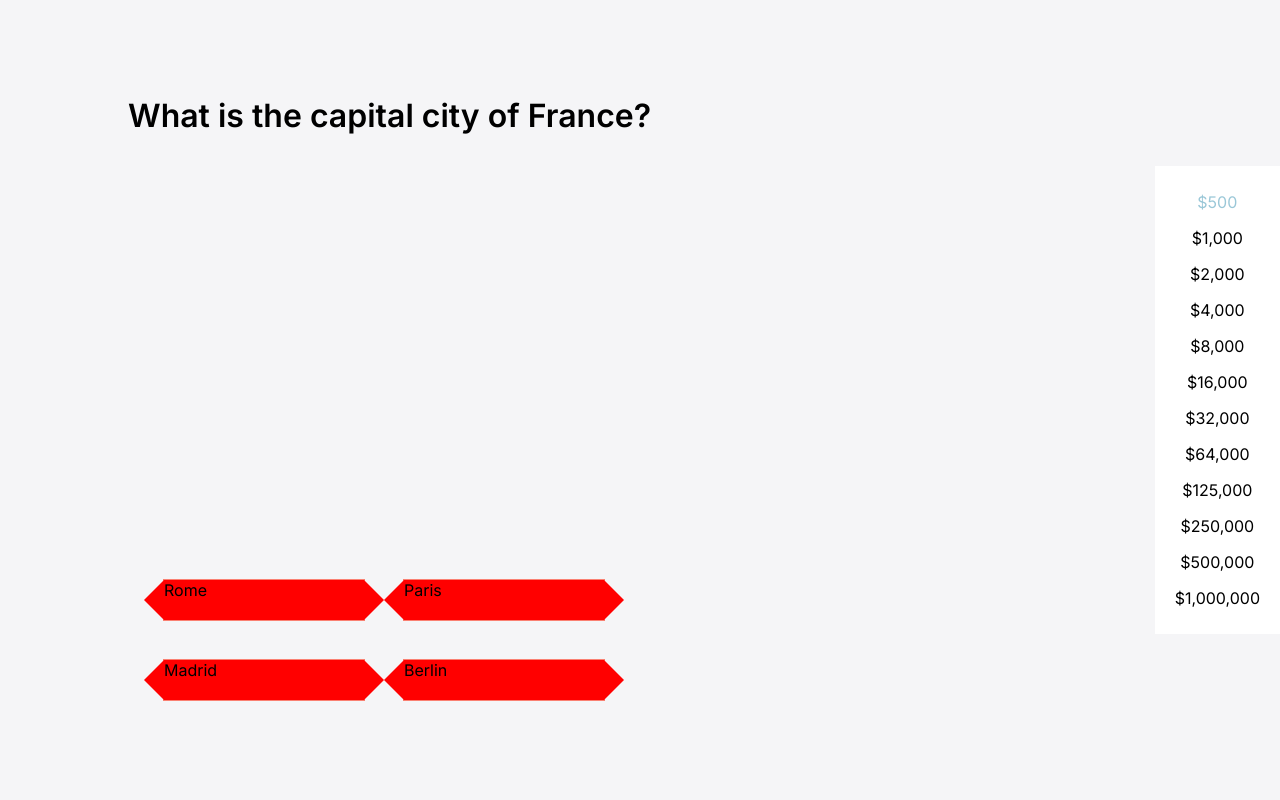
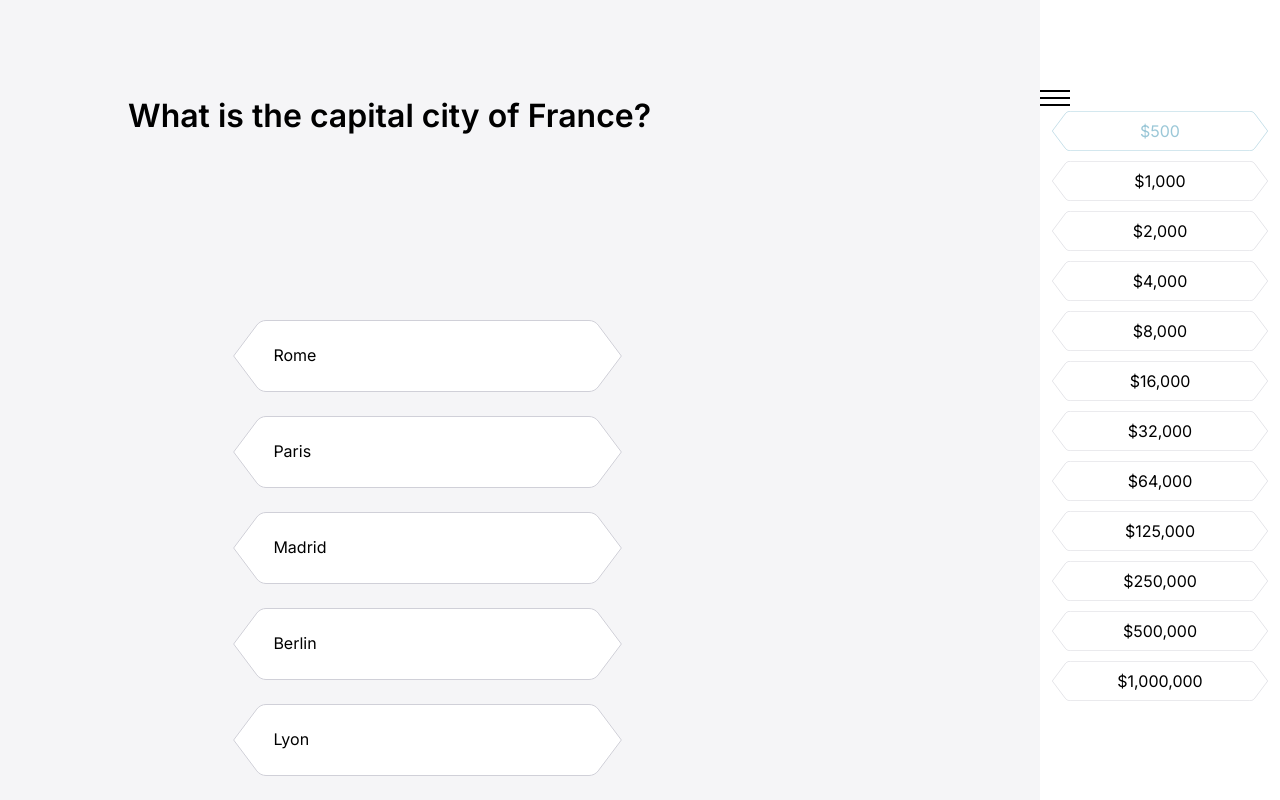
Before and after one commit to nlklfor/millionaire-game, a React (Vite) app: page /game in a window 1280 px wide. Built offline with nearby package versions, Linux system fonts and the light colour scheme.

Commit message:
creating media

```diff
--- a/questions.json
+++ b/questions.json
@@ -6,7 +6,8 @@
       "Rome",
       "Paris",
       "Madrid",
-      "Berlin"
+      "Berlin",
+      "Lyon"
     ],
     "correctAnswerIndex": [1,3],
     "questionPrice": "500"
@@ -118,7 +119,8 @@
       "1912",
       "1921",
       "1905",
-      "1933"
+      "1933",
+      "1939"
     ],
     "correctAnswerIndex": [0],
     "questionPrice": "500,000"
--- a/src/App.scss
+++ b/src/App.scss
@@ -5,7 +5,7 @@
   min-height: 100vh;
   align-items: center;
   justify-content: center;
-  background: linear-gradient(to top left, $black-5 50%, $green-5 50%);
+  background: linear-gradient(to top left, $black-5 50%, $white-100 50%);
 }
 
 .app-start{
--- a/src/components/game/Game.scss
+++ b/src/components/game/Game.scss
@@ -1,6 +1,6 @@
 @import "../../style/bundle";
 
-.game-container{
+.game-container {
   display: flex;
   min-height: 100vh;
   background-color: $black-5;
@@ -14,84 +14,287 @@
   font-weight: 600;
 }
 
-.questions{
+.answers {
   display: grid;
   grid-template-columns: repeat(2, 1fr);
+  gap: 30px;
   position: relative;
-  top: 70%;
-  left: 30%;
+  top: 60%;
+  left: 20%;
 }
 
-.question-price{
+.button-again {
+  @include button;
+}
+
+
+.question-price {
+  display: flex;
+  flex-direction: column;
+  justify-content: center;
   position: absolute;
   top: 50%;
   right: 0;
   transform: translateY(-50%);
   background-color: $white-100;
-  padding: 10px 20px;
-  text-align: center;
+  min-height: 100vh;
 }
 
-.correct {
-  background-color: $green-100;
-  color: $white-100;
+.question-price-wrapper {
+  position: relative;
 }
 
-.incorrect {
-  background-color: $red-100;
-  color: $white-100;
+.info {
+  display: flex;
+  text-align: center;
+  align-items: center;
+  justify-content: center;
+  position: relative;
+  margin-bottom: 10px;
+}
+
+.info:first-child {
+  margin-top: 60px;
+}
+
+.price {
+  position: absolute;
+  z-index: 10;
 }
 
 .current-question {
   color: $button-hover;
+  stroke: $button-hover;
 }
 
 .answered {
   opacity: .5;
 }
 
-#pointer {
-  width: 200px;
-  height: 40px;
-  position: relative;
-  background: red;
-  margin: 20px;
-  outline: 1px solid salmon;
+.option-wrapper {
   cursor: pointer;
-  transition: .4s all;
-}
-#pointer:after {
-  content: "";
-  position: absolute;
-  left: -20px;
-  transform: rotate(180deg);
-  bottom: 0;
-  width: 0;
-  height: 0;
-  border-left: 20px solid #ff0000;
-  border-top: 20px solid transparent;
-  border-bottom: 20px solid transparent;
-}
-#pointer:before {
-  content: "";
-  position: absolute;
-  right: -20px;
-  bottom: 0;
-  width: 0;
-  height: 0;
-  border-left: 20px solid red;
-  border-top: 20px solid transparent;
-  border-bottom: 20px solid transparent;
 }
 
-#pointer:hover:before {
-  border-left: 20px solid $orange-5;
+.option-answer {
+  position: absolute;
+  margin: 25px 40px;
 }
 
-#pointer:hover:after {
-  border-left: 20px solid $orange-5;
+.option-button {
+  transition: .3s all;
 }
 
-#pointer:hover{
-  background: $orange-5;
+.option-button:hover {
+  stroke: $button-inactive;
 }
+
+.option-button:active {
+  stroke: $button-pressed;
+}
+
+.correct {
+  fill: $green-5;
+  stroke: $green-100;
+}
+
+.incorrect {
+  fill: $red-5;
+  stroke: $red-100;
+}
+
+.game-over {
+  display: flex;
+  align-items: center;
+  margin: 0 auto;
+}
+
+.stat-info {
+  display: flex;
+  flex-direction: column;
+}
+
+.total {
+  font-size: 24px;
+  color: $black-100;
+  opacity: 0.5;
+  gap: 8px;
+}
+
+.earned {
+  font-size: 32px;
+  color: $black-100;
+  font-weight: 600;
+  margin-bottom: 64px;
+}
+
+.burger-menu {
+  display: flex;
+  flex-direction: column;
+  cursor: pointer;
+}
+
+.burger-menu-btn {
+  width: 30px;
+  height: 2px;
+  background-color: #000;
+  margin-bottom: 5px;
+}
+
+.burger-menu .question-price {
+  position: absolute;
+  top: 100%;
+  right: 0;
+  background-color: #fff;
+  min-height: 100vh;
+  width: 200px; /* Adjust the width as needed */
+  display: none;
+}
+
+.burger-menu.open .question-price {
+  display: block;
+}
+
+
+/// MEDIA ///
+
+@media (min-width: $iphone-se) {
+
+}
+
+@media (min-width: $iphone-xr) {
+  /* Styles for iPhone XR */
+}
+
+@media (min-width: $iphone-12pro) {
+  /* Styles for iPhone 12 Pro */
+}
+
+@media (min-width: $iphone-14proMax) {
+  .question-price{
+    display: none;
+  }
+  .game-question {
+    font-size: 20px;
+  }
+  .answers {
+    top: 40%;
+    left: 10%;
+    display: block;
+  }
+  .option-wrapper {
+    margin-bottom: 20px;
+  }
+}
+
+@media (min-width: $ipad-mini) {
+  .question-price{
+    display: flex;
+  }
+  .game-question {
+    font-size: 24px;
+  }
+  .answers {
+    top: 40%;
+    left: 20%;
+    display: block;
+  }
+  .option-wrapper {
+    margin-bottom: 20px;
+  }
+}
+
+@media (min-width: $ipad-air) {
+  .game-question {
+    font-size: 24px;
+  }
+  .answers {
+    top: 40%;
+    left: 30%;
+    display: block;
+  }
+  .option-wrapper {
+    margin-bottom: 20px;
+  }
+}
+
+@media (min-width: $ipad-pro) {
+  .answers {
+    top: 30%;
+    left: 40%;
+  }
+}
+
+@media (min-width: $netbook) {
+  .game-question {
+    font-size: 32px;
+  }
+  .answers {
+    left: 60%;
+    top: 40%;
+  }
+}
+
+@media (min-width: $screen-hd) {
+  .game-question {
+    font-size: 32px;
+  }
+  .answers {
+    display: grid;
+    grid-template-columns: repeat(3, 1fr);
+    left: 10%;
+    top: 60%;
+  }
+}
+
+@media (min-width: $screen-fullHd) {
+  .game-question {
+    font-size: 48px;
+  }
+  .answers {
+    display: grid;
+    grid-template-columns: repeat(3, 1fr);
+    left: 20%;
+    top: 75%;
+  }
+  .option-answer {
+    font-size: 24px;
+  }
+  .price {
+    font-size: 24px;
+  }
+}
+
+@media (min-width: $screen-2k) {
+  .game-question {
+    font-size: 48px;
+  }
+  .answers {
+    display: grid;
+    grid-template-columns: repeat(3, 1fr);
+    left: 20%;
+    top: 75%;
+  }
+  .option-answer {
+    font-size: 24px;
+  }
+  .price {
+    font-size: 24px;
+  }
+}
+
+@media (min-width: $screen-4k) {
+  .game-question {
+    font-size: 48px;
+  }
+  .answers {
+    display: flex;
+    left: 20%;
+    top: 75%;
+  }
+  .option-answer {
+    font-size: 24px;
+  }
+  .price {
+    font-size: 24px;
+  }
+}
--- a/src/components/game/Game.tsx
+++ b/src/components/game/Game.tsx
@@ -1,7 +1,7 @@
-// Game.tsx
 import {useState} from 'react';
 import questionsData from '../../../questions.json'
 import './Game.scss'
+import hand from '../../assets/hand.png'
 
 
 interface Questions {
@@ -17,10 +17,16 @@ const Game = () => {
     const questions: Questions[] = questionsData;
 
     const [gameOver, setGameOver] = useState(false)
-    const [win, setWin] = useState(false)
     const [currentQuestionIndex, setCurrentQuestionIndex] = useState(0)
     const [answerSelected, setAnswerSelected] = useState<boolean>(false);
     const [userSelectedOption, setUserSelectedOption] = useState<number | null>(null);
+    const [totalEarned, setTotalEarned] = useState<number>(0);
+    const [burgerMenu, setBurgerMenu] = useState(false)
+
+
+    const handleOpenMenu = () => {
+        setBurgerMenu(!burgerMenu);
+    }
 
     const handleAnswer = (selectedOption: number) => {
         setAnswerSelected(true);
@@ -28,9 +34,10 @@ const Game = () => {
         setTimeout(() => {
             const correctAnswers = questions[currentQuestionIndex].correctAnswerIndex;
             if (correctAnswers.includes(selectedOption)) {
+                const questionPrice = parseInt(questions[currentQuestionIndex].questionPrice.replace(',', ''));
+                setTotalEarned(questionPrice);
                 if (currentQuestionIndex === questions.length - 1) {
                     setGameOver(true);
-                    setWin(true);
                 } else {
                     setCurrentQuestionIndex(currentQuestionIndex + 1);
                     setAnswerSelected(false);
@@ -47,7 +54,7 @@ const Game = () => {
         setCurrentQuestionIndex(0)
         setAnswerSelected(false)
         setUserSelectedOption(null)
-        setWin(false)
+        setTotalEarned(0);
     }
 
 
@@ -56,28 +63,58 @@ const Game = () => {
             {
                 gameOver ?
                     (
-                        <div>
-                            {win ? <h2>You win!</h2> : <h2>Game over!</h2>}
-                            <p>You earn: ${questions[currentQuestionIndex].questionPrice}</p>
-                            <button onClick={handleRestart}>Play Again</button>
+                        <div className={'game-over'}>
+                            <img alt={'hand'} src={hand}/>
+                            <div className={'stat-info'}>
+                                <p className={'earned'}>
+                                    <span
+                                        className={'total'}>Total score:</span><br/>${totalEarned} earned
+                                </p>
+                                <button className={'button-again'} onClick={handleRestart}>Play Again</button>
+                            </div>
                         </div>
                     ) : (
                         <div>
                             <p className={'game-question'}>{questions[currentQuestionIndex].question}</p>
                             <div className={'question-price'}>
+                                <div className={'burger-menu'} onClick={handleOpenMenu}>
+                                    <div className={'burger-menu-btn'}></div>
+                                    <div className={'burger-menu-btn'}></div>
+                                    <div className={'burger-menu-btn'}></div>
+                                </div>
                                 {questions.map((question, index) => {
                                     return (
-                                        <p className={`price ${index === currentQuestionIndex && 'current-question'} ${index <= currentQuestionIndex && 'answered'}`}>${question.questionPrice}</p>
+                                        <div className={'info'} key={index}>
+                                            <p className={`price ${index === currentQuestionIndex && 'current-question'} ${index <= currentQuestionIndex && 'answered'}`}>${question.questionPrice}</p>
+                                            <svg className={'question-price-wrapper'} width="240" height="40"
+                                                 viewBox="0 0 389 72" fill="current-color"
+                                                 xmlns="http://www.w3.org/2000/svg">
+                                                <path
+                                                    className={`price-wrapper ${index === currentQuestionIndex && 'current-question'} ${index <= currentQuestionIndex && 'answered'}`}
+                                                    d="M23.8137 5.09773C25.9857 2.2033 29.3933 0.5 33.012 0.5H355.988C359.607 0.5 363.014 2.2033 365.186 5.09773L388.375 36L365.186 66.9023C363.014 69.7967 359.607 71.5 355.988 71.5H33.012C29.3933 71.5 25.9857 69.7967 23.8137 66.9023L0.625116 36L23.8137 5.09773Z"
+                                                    fill="white" stroke="#D0D0D8"/>
+                                            </svg>
+                                        </div>
+
                                     )
                                 })}
                             </div>
-                            <div className={'questions'}>
+                            <div className={'answers'}>
                                 {questions[currentQuestionIndex].answer.map((answer, index) => {
                                     return (
-                                        <div id={'pointer'}
-                                             className={`option-button ${answerSelected && userSelectedOption === index ? (questions[currentQuestionIndex].correctAnswerIndex.includes(index) ? 'correct' : 'incorrect') : ''}`}
+                                        <div className={'option-wrapper'}
                                              key={index} onClick={() => handleAnswer(index)}>
-                                            {answer}
+                                            <p className={'option-answer'}>
+                                                {answer}
+                                            </p>
+                                            <svg width="389" height="72" viewBox="0 0 389 72" fill="current-color"
+                                                 xmlns="http://www.w3.org/2000/svg">
+                                                <path
+                                                    className={`option-button ${answerSelected && userSelectedOption === index ? (questions[currentQuestionIndex].correctAnswerIndex.includes(index) ? 'correct' : 'incorrect') : ''}`}
+                                                    d="M23.8137 5.09773C25.9857 2.2033 29.3933 0.5 33.012 0.5H355.988C359.607 0.5 363.014 2.2033 365.186 5.09773L388.375 36L365.186 66.9023C363.014 69.7967 359.607 71.5 355.988 71.5H33.012C29.3933 71.5 25.9857 69.7967 23.8137 66.9023L0.625116 36L23.8137 5.09773Z"
+                                                    fill="white" stroke="#D0D0D8"/>
+
+                                            </svg>
                                         </div>
 
                                     )
```
Also changed, not shown: src/style/varaibles.scss (+13 -0 lines), src/assets/buttonOption.svg (added).
